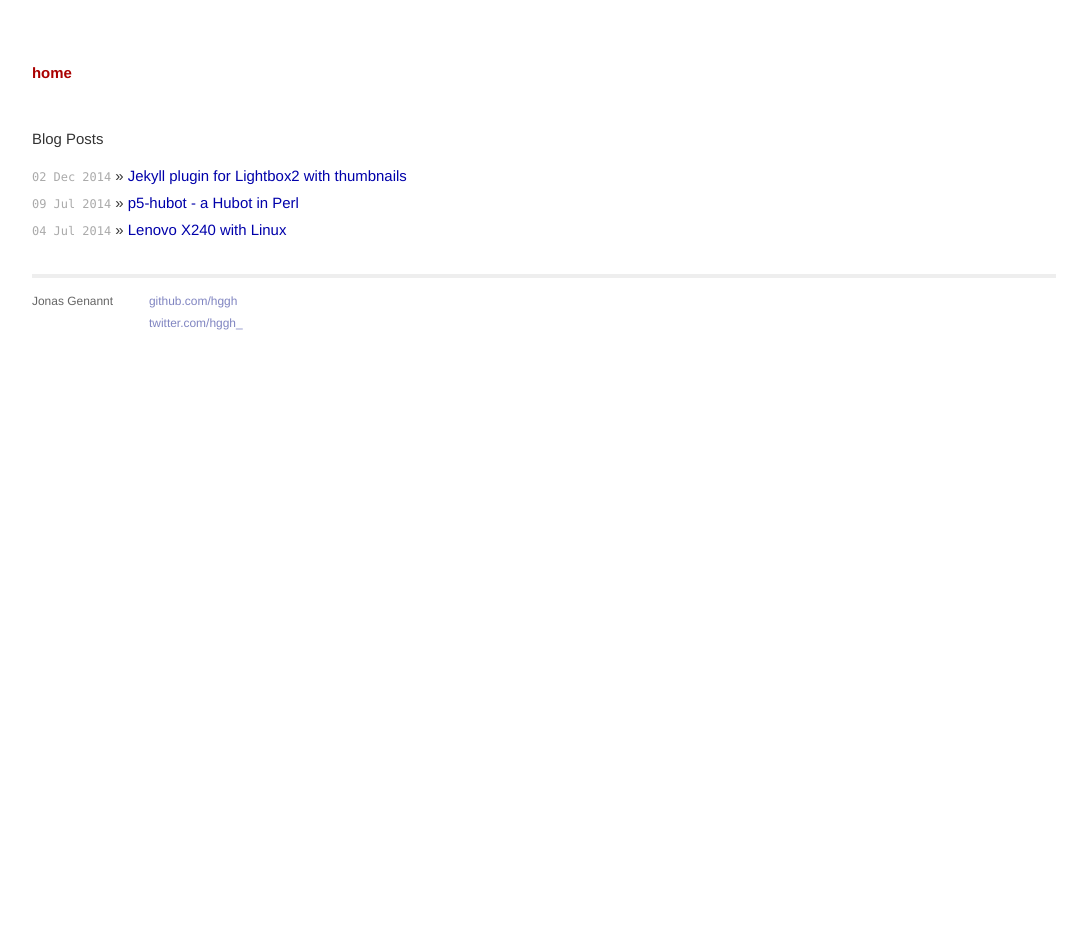
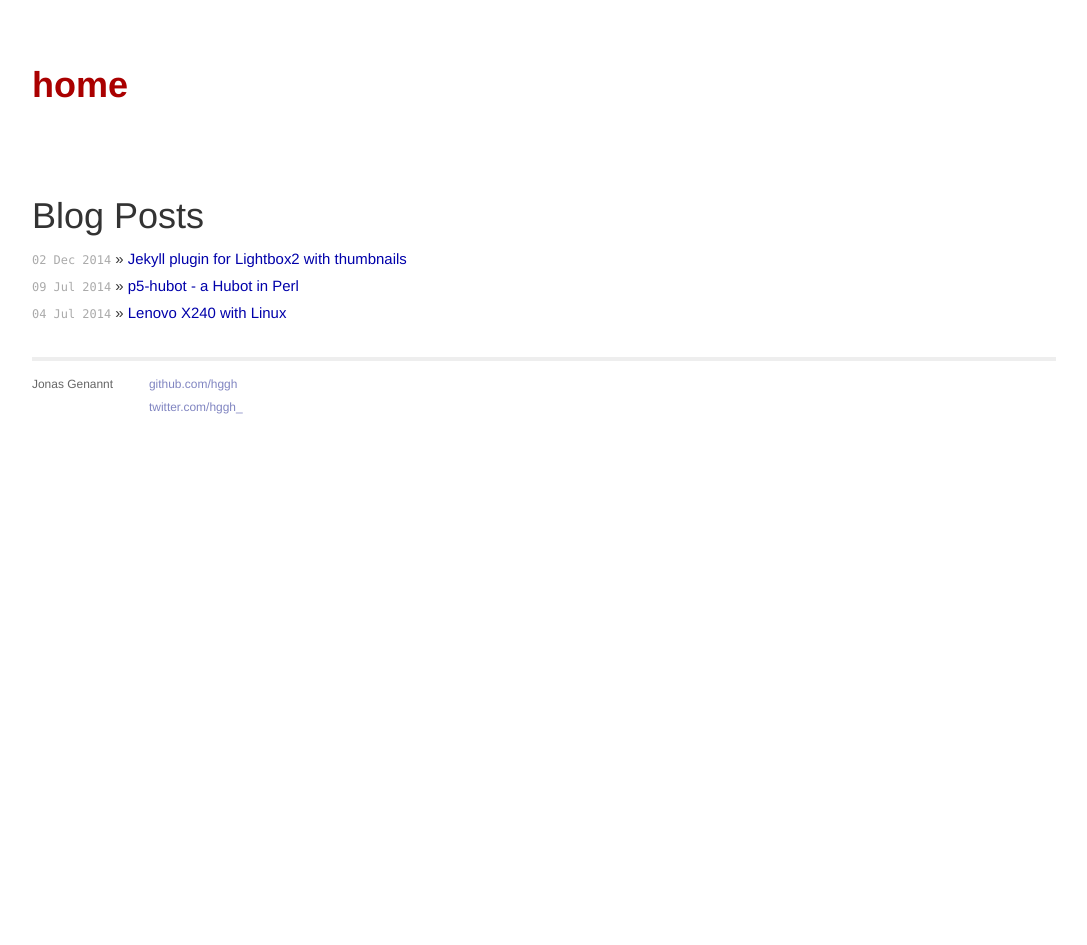
Before and after one commit to hggh/hggh.github.io, a Jekyll site: the page built from index.html, in a window 1280 px wide. Shown: the whole page, without its empty margins (96-1183 px from the left). Built offline with Jekyll 4.4.1, drawn with Linux system fonts in a browser that asks for light colours; Markdown is read by kramdown in place of the engine named in the settings; after the commit the page ends 900 px from its top, so only the background shows below that.

Commit message:
not needed from bootstrap

```diff
--- a/css/main.css
+++ b/css/main.css
@@ -10,7 +10,6 @@
   padding: 0;
 }
 
-html, body { height: 100%; }
 
 body {
   background-color: #FFF;
@@ -19,10 +18,6 @@ body {
   text-align: center;
 }
 
-h1, h2, h3, h4, h5, h6 {
-  font-size: 100%; }
-
-h1 { margin-bottom: 1em; }
 p { margin: 1em 0; }
 
 a         { color: #00a; }
```
